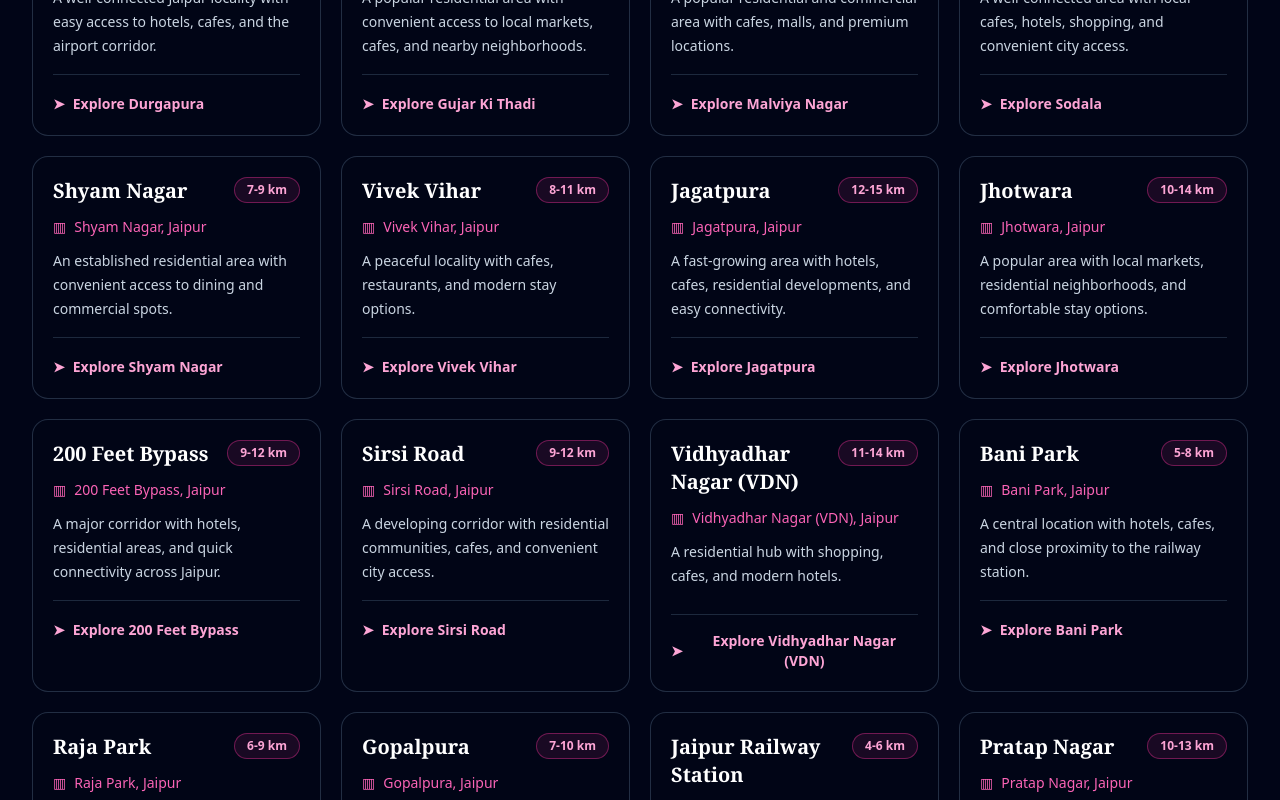
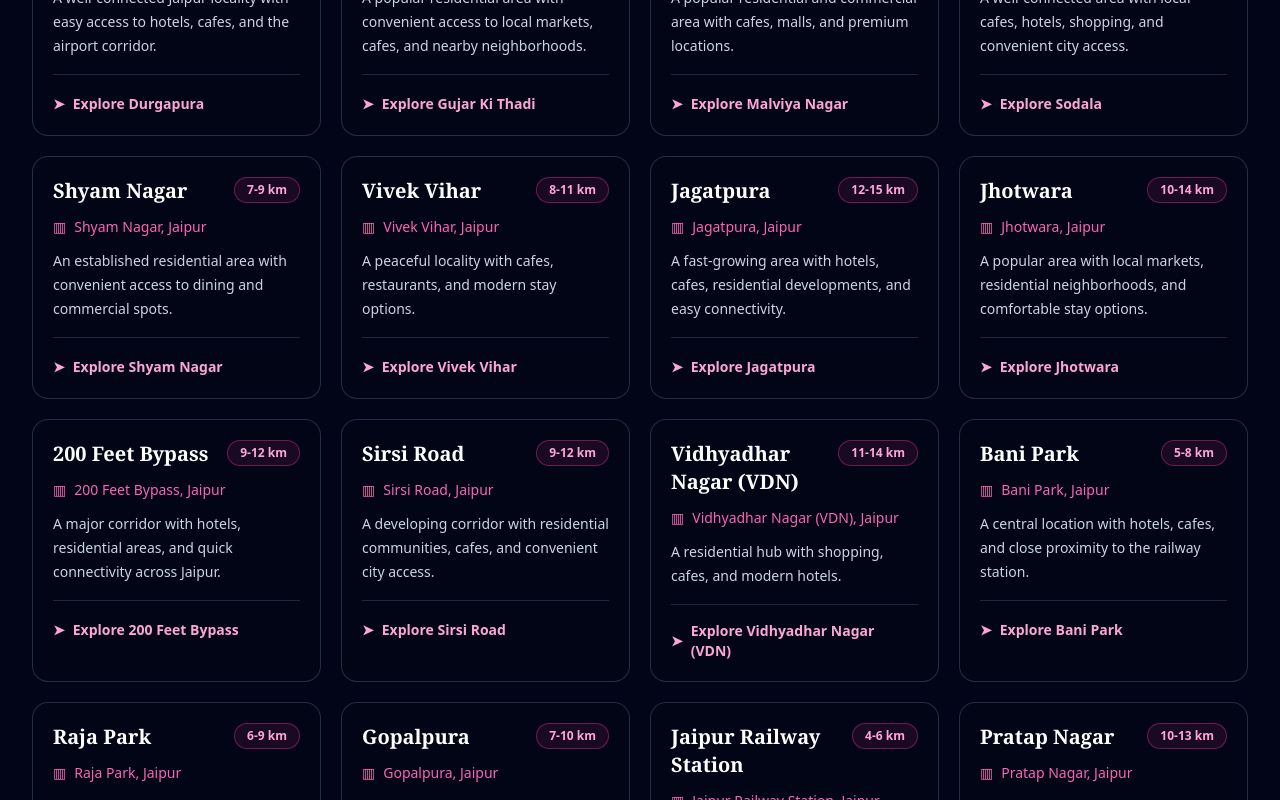
Before and after one commit to gaje9dra/RahulClient, a React (Vite) app: page / in a window 1280 px wide. Shown: the part 11200-12000 px from the top of the page. Built offline with nearby package versions, Linux system fonts and the light colour scheme.

Commit message:
Fix mobile local area card visibility

```diff
--- a/src/components/LocalAreaCoverage.tsx
+++ b/src/components/LocalAreaCoverage.tsx
@@ -23,8 +23,11 @@ const JAIPUR_AREAS = [
 
 export const LocalAreaCoverage: React.FC = () => {
   return (
-    <section id="area-coverage" className="py-16 px-4 sm:px-6 lg:px-8 bg-slate-950/80 text-slate-100 border-b border-pink-500/20">
-      <div className="max-w-7xl mx-auto">
+    <section
+      id="area-coverage"
+      className="w-full min-h-0 overflow-visible py-16 pb-24 px-4 sm:px-6 lg:px-8 bg-slate-950/80 text-slate-100 border-b border-pink-500/20"
+    >
+      <div className="w-full max-w-7xl mx-auto min-h-0">
         <div className="text-center mb-10">
           <div className="inline-flex items-center gap-2 px-4 py-2 rounded-full border border-pink-500/40 bg-pink-500/10 text-pink-300 text-sm font-bold tracking-wide">
             <span>⌖</span> LOCATIONS &amp; AREA COVERAGE
@@ -37,14 +40,15 @@ export const LocalAreaCoverage: React.FC = () => {
           </p>
         </div>
 
-        <div className="grid grid-cols-1 md:grid-cols-2 xl:grid-cols-4 gap-5">
+        {/* All area cards remain in normal document flow on every screen size. */}
+        <div className="grid w-full min-h-0 grid-cols-1 sm:grid-cols-2 lg:grid-cols-3 xl:grid-cols-4 gap-5 auto-rows-auto">
           {JAIPUR_AREAS.map((area, index) => (
             <article
               key={area.name}
-              className={`group rounded-2xl border border-slate-700/70 bg-slate-950/90 p-5 transition-all duration-300 hover:-translate-y-1 hover:border-pink-500/70 hover:shadow-[0_12px_35px_rgba(236,72,153,0.14)] ${index === 0 ? 'border-pink-500/80' : ''}`}
+              className={`group min-w-0 w-full rounded-2xl border border-slate-700/70 bg-slate-950/90 p-5 transition-all duration-300 hover:-translate-y-1 hover:border-pink-500/70 hover:shadow-[0_12px_35px_rgba(236,72,153,0.14)] ${index === 0 ? 'border-pink-500/80' : ''}`}
             >
               <div className="flex items-start justify-between gap-3">
-                <h3 className="text-xl font-serif font-bold text-white group-hover:text-pink-200 transition-colors">
+                <h3 className="min-w-0 break-words text-xl font-serif font-bold text-white group-hover:text-pink-200 transition-colors">
                   {area.name}
                 </h3>
                 <span className="shrink-0 rounded-full border border-pink-500/40 bg-pink-500/10 px-3 py-1 text-xs font-bold text-pink-300">
@@ -52,22 +56,23 @@ export const LocalAreaCoverage: React.FC = () => {
                 </span>
               </div>
 
-              <div className="mt-3 flex items-center gap-2 text-sm font-medium text-pink-400">
-                <span>▥</span>
-                <span>{area.name}, Jaipur</span>
+              <div className="mt-3 flex items-start gap-2 text-sm font-medium text-pink-400">
+                <span className="shrink-0">▥</span>
+                <span className="min-w-0 break-words">{area.name}, Jaipur</span>
               </div>
 
-              <p className="mt-3 min-h-[58px] text-sm leading-6 text-slate-300">
+              <p className="mt-3 text-sm leading-6 text-slate-300">
                 {area.description}
               </p>
 
               <div className="mt-4 border-t border-slate-800 pt-4">
                 <button
                   type="button"
-                  className="inline-flex items-center gap-2 text-sm font-bold text-pink-300 transition-colors hover:text-pink-200"
+                  className="inline-flex max-w-full items-center gap-2 break-words text-left text-sm font-bold text-pink-300 transition-colors hover:text-pink-200"
                   onClick={() => document.getElementById('agent-explorer')?.scrollIntoView({ behavior: 'smooth' })}
                 >
-                  <span>➤</span> Explore {area.name}
+                  <span className="shrink-0">➤</span>
+                  <span>Explore {area.name}</span>
                 </button>
               </div>
             </article>
```
